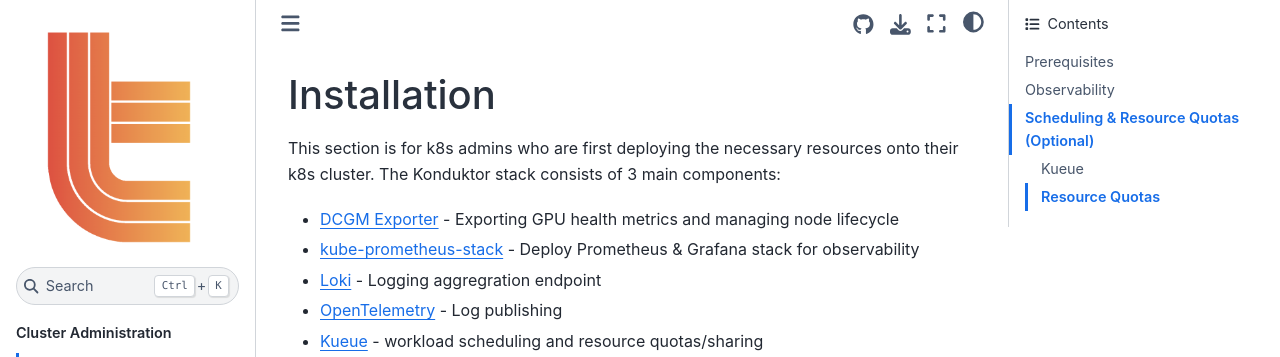
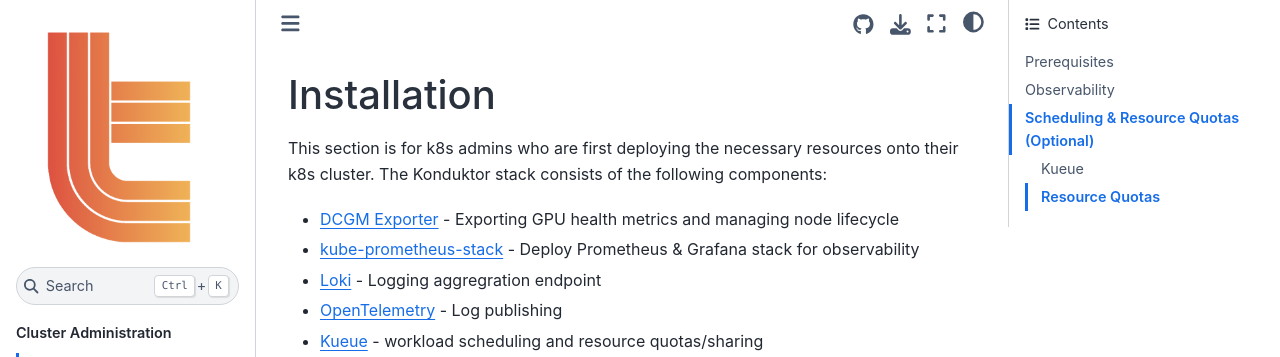
Before and after one commit to Trainy-ai/konduktor, a Sphinx documentation site: the page built from docs/source/admin/installation.rst, in a window 1280 px wide and 900 px high. Shown: the top 357 px of the window. Built offline with Sphinx 7.4.7 and the Sphinx Book theme 1.1.4, drawn with Linux system fonts in a browser that asks for light colours.

Commit message:
update installation docs

```diff
--- a/docs/source/admin/installation.rst
+++ b/docs/source/admin/installation.rst
@@ -4,7 +4,7 @@
 Installation
 ============
 
-This section is for k8s admins who are first deploying the necessary resources onto their k8s cluster. The Konduktor stack consists of 3 main components:
+This section is for k8s admins who are first deploying the necessary resources onto their k8s cluster. The Konduktor stack consists of the following components:
 
 - `DCGM Exporter <https://github.com/NVIDIA/dcgm-exporter>`_ - Exporting GPU health metrics and managing node lifecycle
 - `kube-prometheus-stack <https://github.com/prometheus-community/helm-charts/tree/main/charts/kube-prometheus-stack>`_ - Deploy Prometheus & Grafana stack for observability
```
